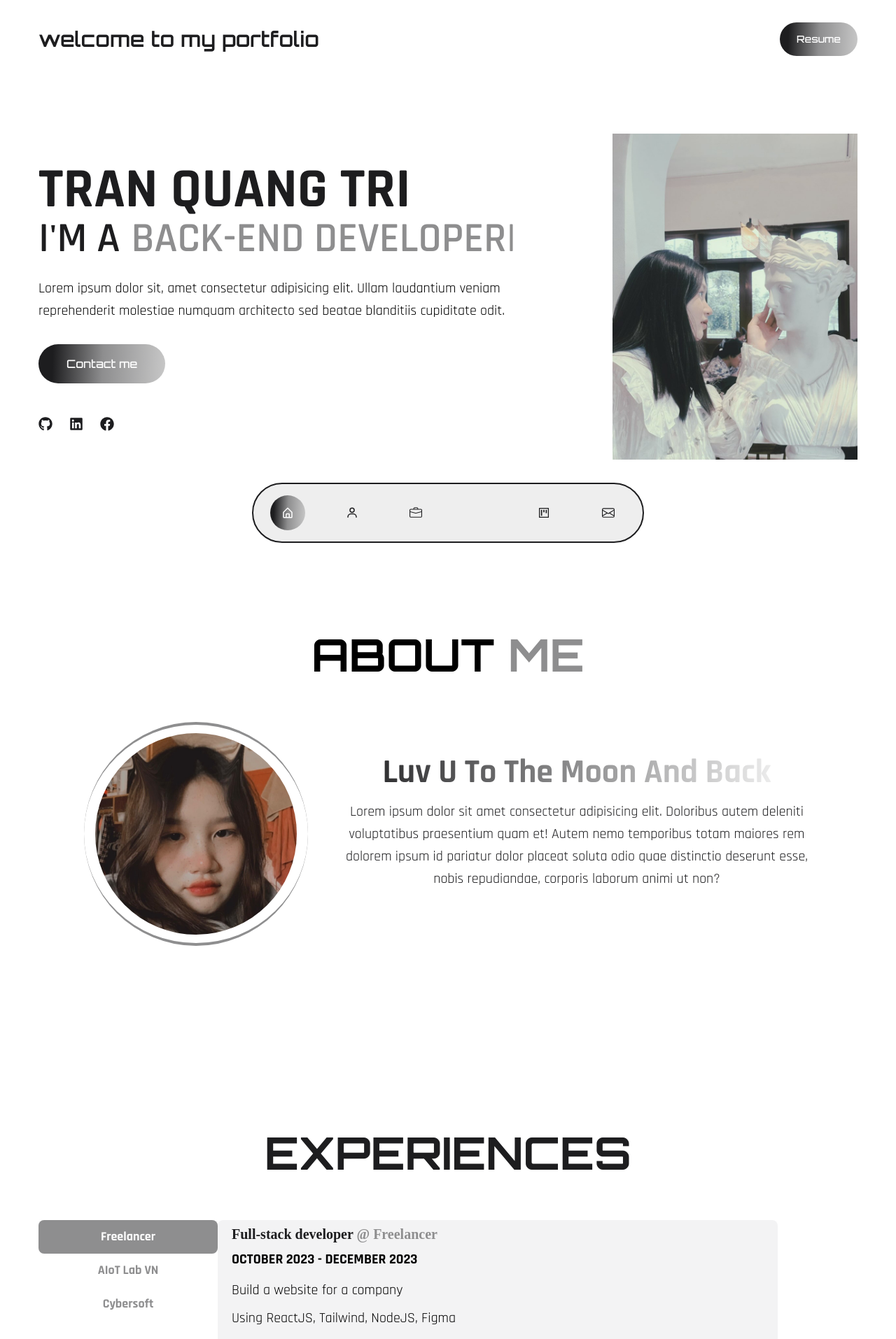
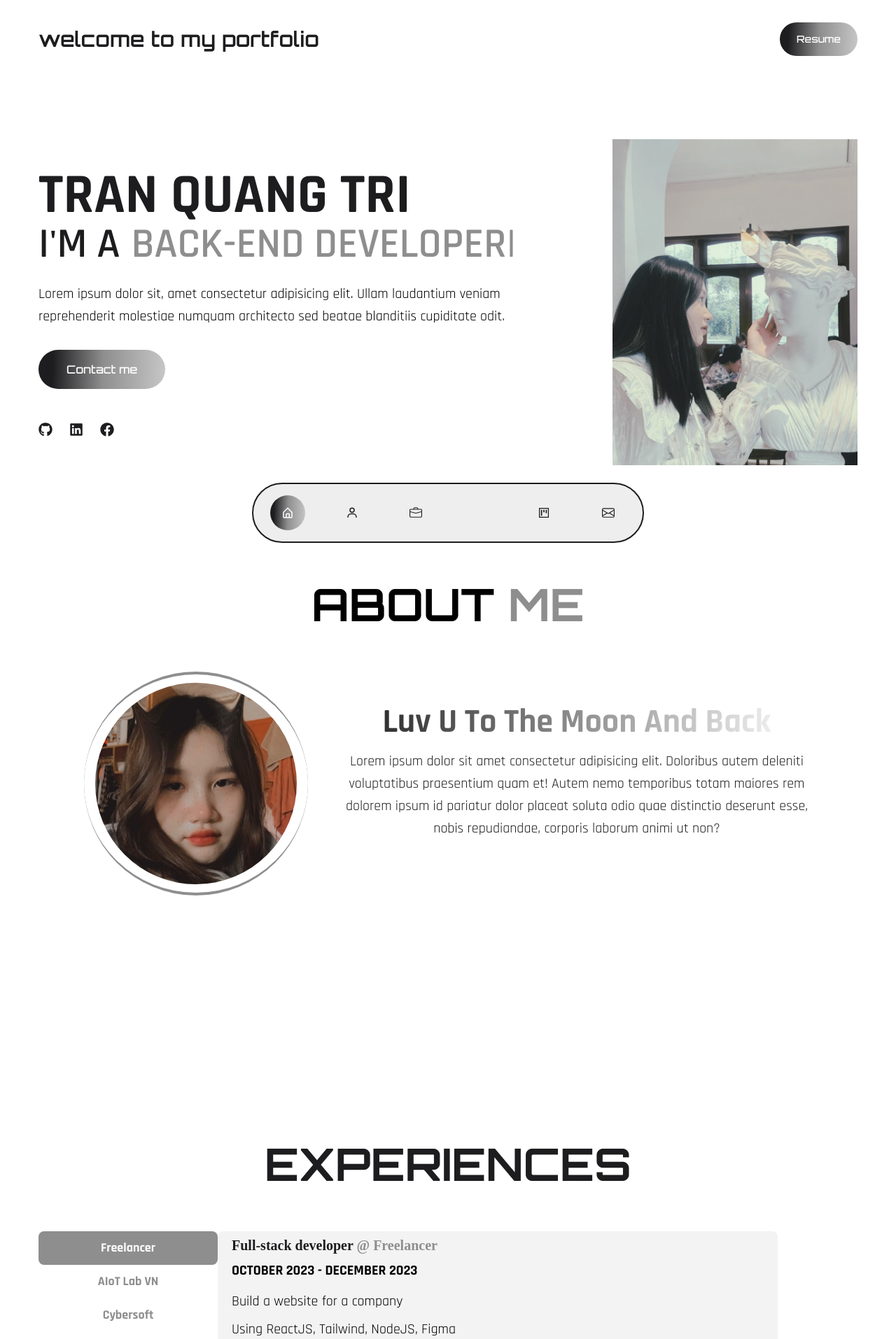
Before and after one commit to WangTris/portfolio_DV, a React (Create React App) app in the folder my-portfolio/: page / in a window 1280 px wide. Shown: the top 1914 px of the page at 70% size. Built offline with nearby package versions, Linux system fonts and the light colour scheme; some icons are missing; a web font is replaced by a local one.

Commit message:
Update skeleton

```diff
--- a/my-portfolio/src/components/About.js
+++ b/my-portfolio/src/components/About.js
@@ -8,8 +8,7 @@ import { fadeIn } from "../variants";
 
 const About = () => {
   return (
-    <section className="section" id="about">
-      <div className="container mx-auto flex justify-center items-center flex-col ">
+    <section className="section flex flex-1 flex-col" id="about">
       {/* title */}
       <motion.h2
         variants={fadeIn("up", 0.3)}
@@ -20,6 +19,7 @@ const About = () => {
       >
         About <span className="text-accent">me</span>
       </motion.h2>
+      <div className="container mx-auto flex justify-center items-center flex-col ">
         <div className="flex flex-col gap-y-8 lg:flex-row lg:items-center lg:gap-x-12">
           {/* image */}
           <motion.div
--- a/my-portfolio/src/components/Banner.js
+++ b/my-portfolio/src/components/Banner.js
@@ -13,7 +13,7 @@ import { fadeIn } from "../variants";
 const Banner = () => {
   return (
     <section
-      className="min-h-[85vh] lg:min-h-[78vh] flex items-center"
+      className="min-h-[85vh] lg:min-h-[80vh] flex items-center"
       id="home"
     >
       <div className="container mx-auto">
--- a/my-portfolio/src/index.css
+++ b/my-portfolio/src/index.css
@@ -71,6 +71,6 @@
     @apply bg-gradient-to-r text-transparent bg-clip-text from-[#1d1d1f] to-[#ffffff] font-bold font-secondary hover:from-[#ffffff] hover:to-[#1d1d1f];
   }
   .section {
-    @apply py-8 lg:py-24 lg:h-screen flex items-center;
+    @apply py-9 lg:py-24 lg:h-screen flex items-center;
   }
 }
```
Lines whose indentation alone changed are shown as unchanged.
